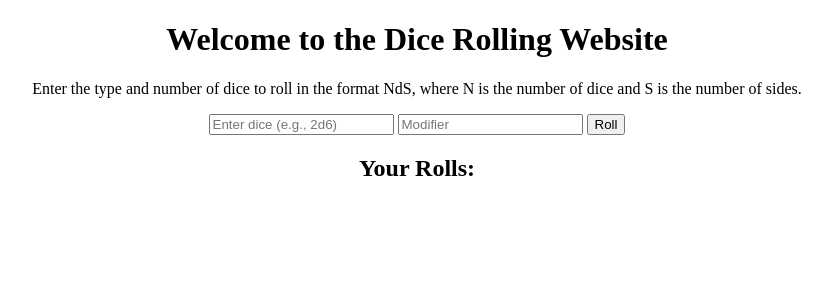
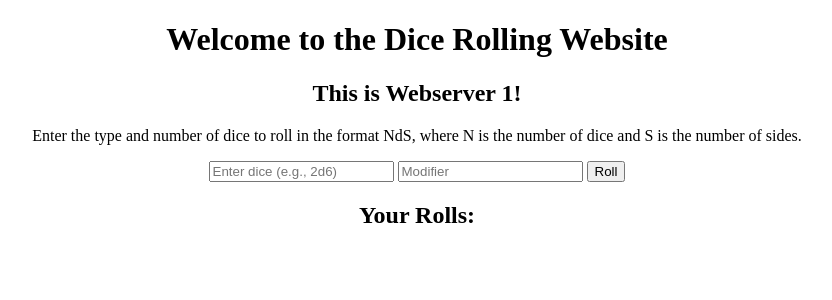
Before and after one commit to PKim59/ACIT3475_Project, a Flask app: page / in a window 1280 px wide. Shown: the top 300 px of the page, without its empty margins (223-1055 px from the left). Run offline with Flask 3, Linux system fonts and the light colour scheme.

Commit message:
added h2 text to home.html that states which server it is, changed to live webserver credentials.

```diff
--- a/app.py
+++ b/app.py
@@ -8,7 +8,7 @@ from datetime import timedelta
 app = Flask(__name__)
 app.secret_key = 'your_secret_key'  # Set your secret key for session encryption
 app.config['PERMANENT_SESSION_LIFETIME'] = timedelta(days=7)  # Set session lifetime to 7 days
-app.config['SQLALCHEMY_DATABASE_URI'] = 'mysql+pymysql://webserver1:password@64.23.223.228/diceofdestiny'
+app.config['SQLALCHEMY_DATABASE_URI'] = 'mysql+pymysql://webserver:password@64.23.223.228/diceofdestiny'
 db = SQLAlchemy(app)
 migrate = Migrate(app, db)
 
--- a/templates/home.html
+++ b/templates/home.html
@@ -19,6 +19,7 @@
 </head>
 <body>
     <h1>Welcome to the Dice Rolling Website</h1>
+    <h2>This is Webserver 1!</h2>
     <p>Enter the type and number of dice to roll in the format NdS, where N is the number of dice and S is the number of sides.</p>
     <form method="POST">
         <input type="text" name="dice" placeholder="Enter dice (e.g., 2d6)" required>
```
